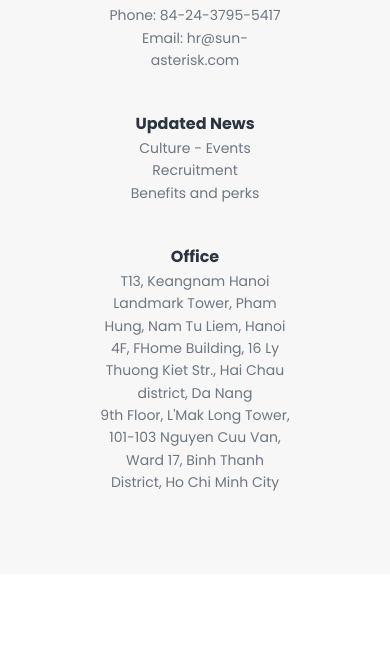
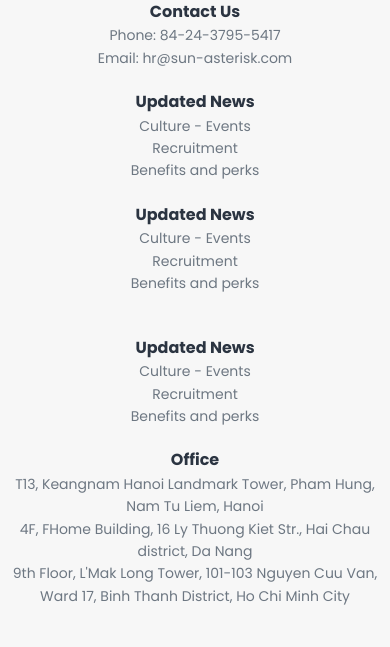
Before and after one commit to huu-thien/home-page-sun, a plain HTML site: page index.html in a window 390 px wide. Shown: the part 6308-6955 px from the top of the page. Before the commit the page ends 6882 px from the top, so only its background shows below. Drawn offline with Linux system fonts and the light colour scheme; files whose address does not match are found by name.

Commit message:
fix bug layout footer

```diff
--- a/index.html
+++ b/index.html
@@ -269,7 +269,25 @@
           <p>Recruitment</p>
           <p>Benefits and perks</p>
         </div>
-        <div class="footer-office">
+        <div class="footer--news">
+          <h5>Updated News</h5>
+          <p>Culture - Events</p>
+          <p>Recruitment</p>
+          <p>Benefits and perks</p>
+        </div>
+        <div class="footer--news">
+          <!-- <h5>Updated News</h5>
+          <p>Culture - Events</p>
+          <p>Recruitment</p>
+          <p>Benefits and perks</p> -->
+        </div>
+        <div class="footer--news">
+          <h5>Updated News</h5>
+          <p>Culture - Events</p>
+          <p>Recruitment</p>
+          <p>Benefits and perks</p>
+        </div>
+        <div class="footer-office grid-column-2">
           <h5>Office</h5>
           <p>
             T13, Keangnam Hanoi Landmark Tower, Pham Hung, Nam Tu Liem, Hanoi
--- a/public/style.css
+++ b/public/style.css
@@ -48,21 +48,24 @@ a {
 
 .container {
   max-width: 1280px;
-  margin: auto 100px;
+  margin: 0 auto;
 }
 
-.button-primary {
-  background-color: #ffffff;
-  color: #c01111;
+.button-basic, .button-secondary, .button-primary {
   font-size: 1.8rem;
   width: 100%;
   padding: 30px 0px;
   border-radius: 12px;
   font-weight: 700;
 }
-.button-primary i {
+.button-basic i, .button-secondary i, .button-primary i {
   font-size: 2rem;
   margin-left: 12px;
+}
+
+.button-primary {
+  background-color: #ffffff;
+  color: #c01111;
 }
 
 .button-primary {
@@ -76,15 +79,6 @@ a {
 .button-secondary {
   background-color: #2b3441;
   color: #ffffff;
-  font-size: 1.8rem;
-  width: 100%;
-  padding: 30px 0px;
-  border-radius: 12px;
-  font-weight: 700;
-}
-.button-secondary i {
-  font-size: 2rem;
-  margin-left: 12px;
 }
 
 .button-secondary {
@@ -120,7 +114,7 @@ a {
 
 @media screen and (max-width: 1024px) {
   .container {
-    margin: auto 20px;
+    margin: 0 20px;
   }
 }
 
@@ -523,10 +517,14 @@ a {
 }
 .footer .footer-card {
   max-width: 1280px;
-  margin: 0 100px;
-  display: flex;
-  align-items: center;
-  justify-content: space-between;
+  margin: 0 auto;
+  display: grid;
+  gap: 20px;
+  grid-template-columns: 25% 25% 25% 25%;
+}
+.footer .footer-card .grid-column-2 {
+  grid-column-start: 3;
+  grid-column-end: 5;
 }
 .footer .footer-card img {
   width: 150px;
@@ -571,18 +569,12 @@ a {
 
 @media screen and (max-width: 1024px) {
   .footer-card {
+    display: flex !important;
+    align-items: center;
+    justify-content: space-between;
     flex-direction: column;
     text-align: center;
   }
 }
-.footer-card .footer-contact {
-  padding-bottom: 40px;
-}
-.footer-card .footer--news {
-  padding-bottom: 40px;
-}
-.footer-card .footer-office {
-  padding-bottom: 40px;
-}
 
 /*# sourceMappingURL=style.css.map */
```
Also changed, not shown: 1 other file.
